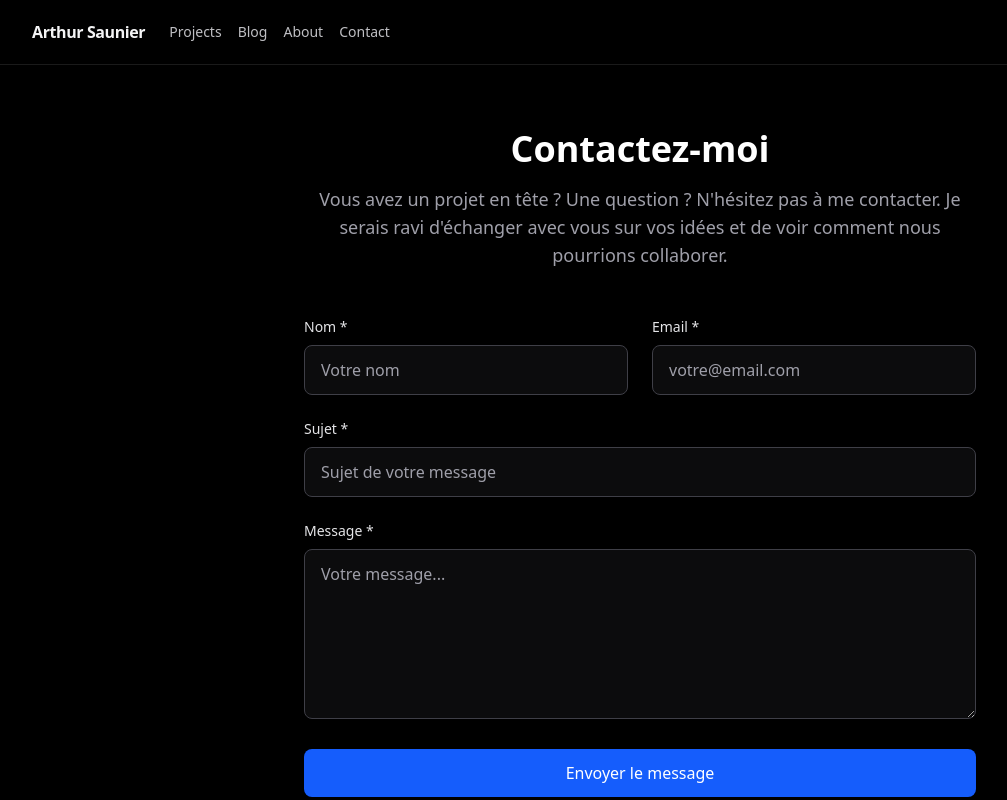
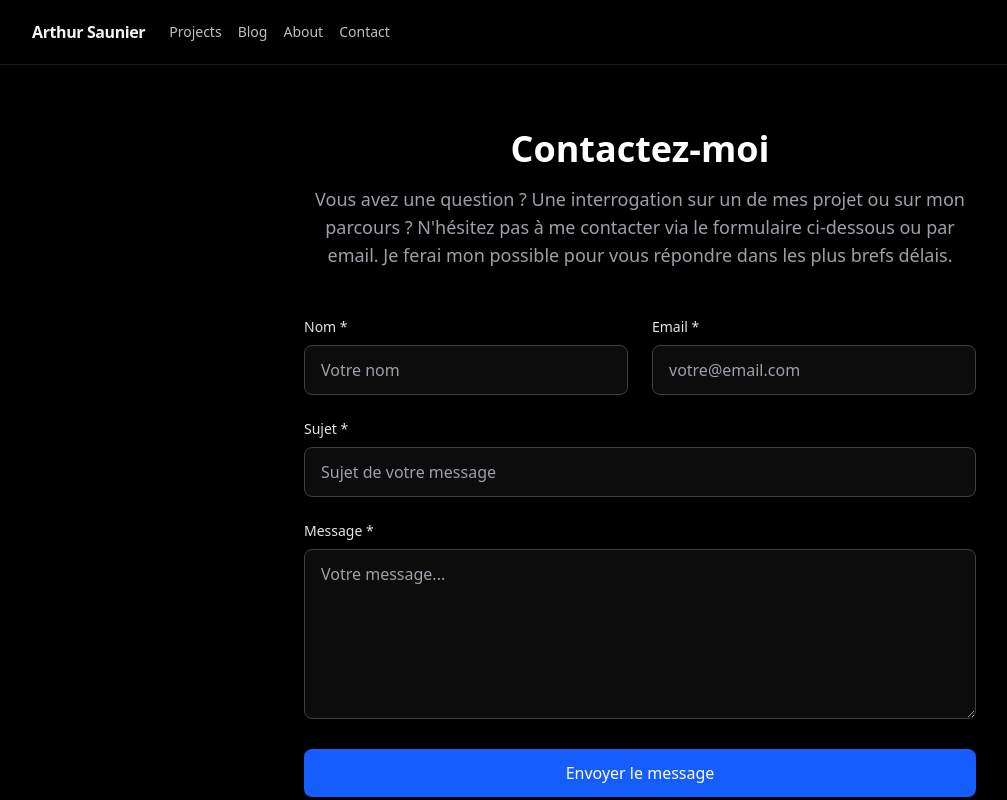
Before and after one commit to Wisered/SitePerso, a Next.js app: page /contact in a window 1280 px wide. Shown: the top 800 px of the page, without its empty margins (0-1007 px from the left). Built offline with nearby package versions, Linux system fonts and the light colour scheme.

Commit message:
Changed a bit of texts to fit me better

```diff
--- a/src/app/contact/page.tsx
+++ b/src/app/contact/page.tsx
@@ -15,9 +15,8 @@ export default function ContactPage() {
             Contactez-moi
           </h1>
           <p className="text-lg text-zinc-400 max-w-2xl mx-auto">
-            Vous avez un projet en tête ? Une question ? N&apos;hésitez pas à me contacter.
-            Je serais ravi d&apos;échanger avec vous sur vos idées et de voir comment nous
-            pourrions collaborer.
+            Vous avez une question ? Une interrogation sur un de mes projet ou sur mon parcours ? N&apos;hésitez pas à me contacter via le formulaire ci-dessous ou par email.
+            Je ferai mon possible pour vous répondre dans les plus brefs délais.
           </p>
         </div>
 
```
